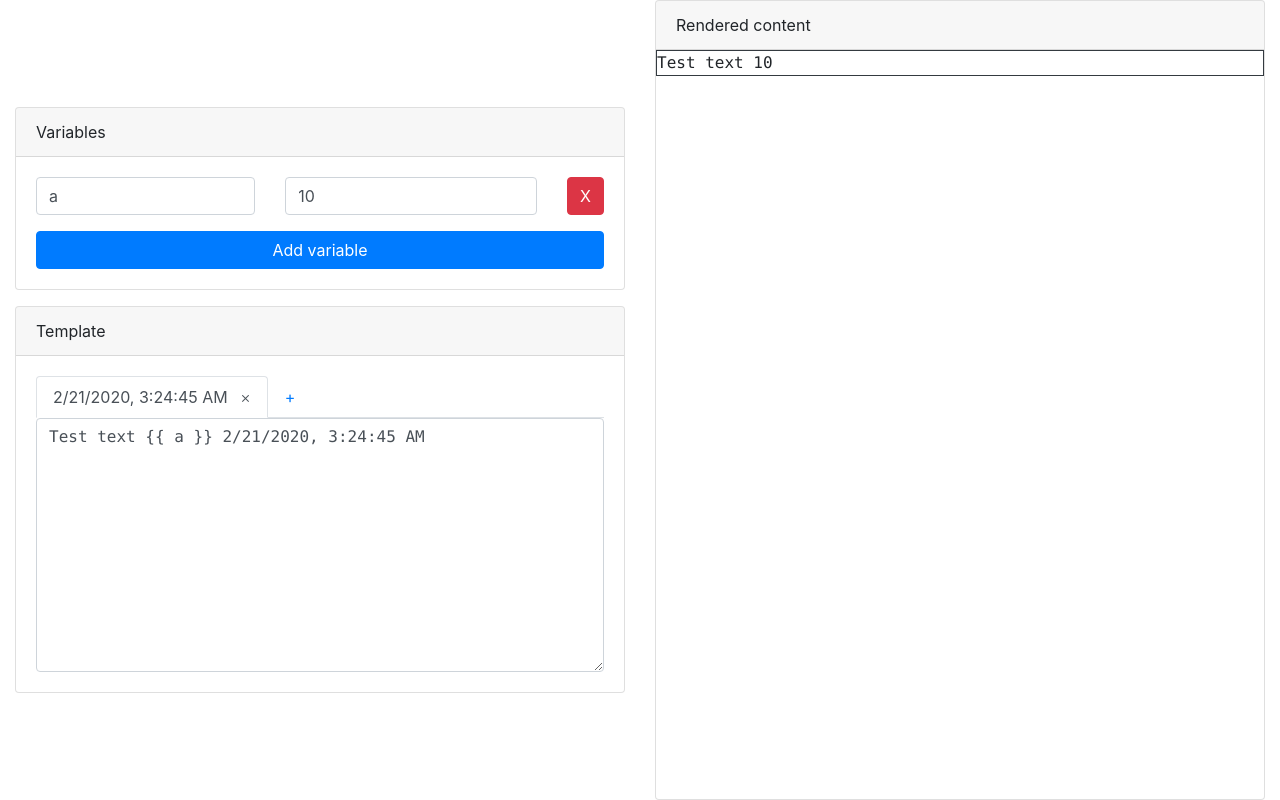
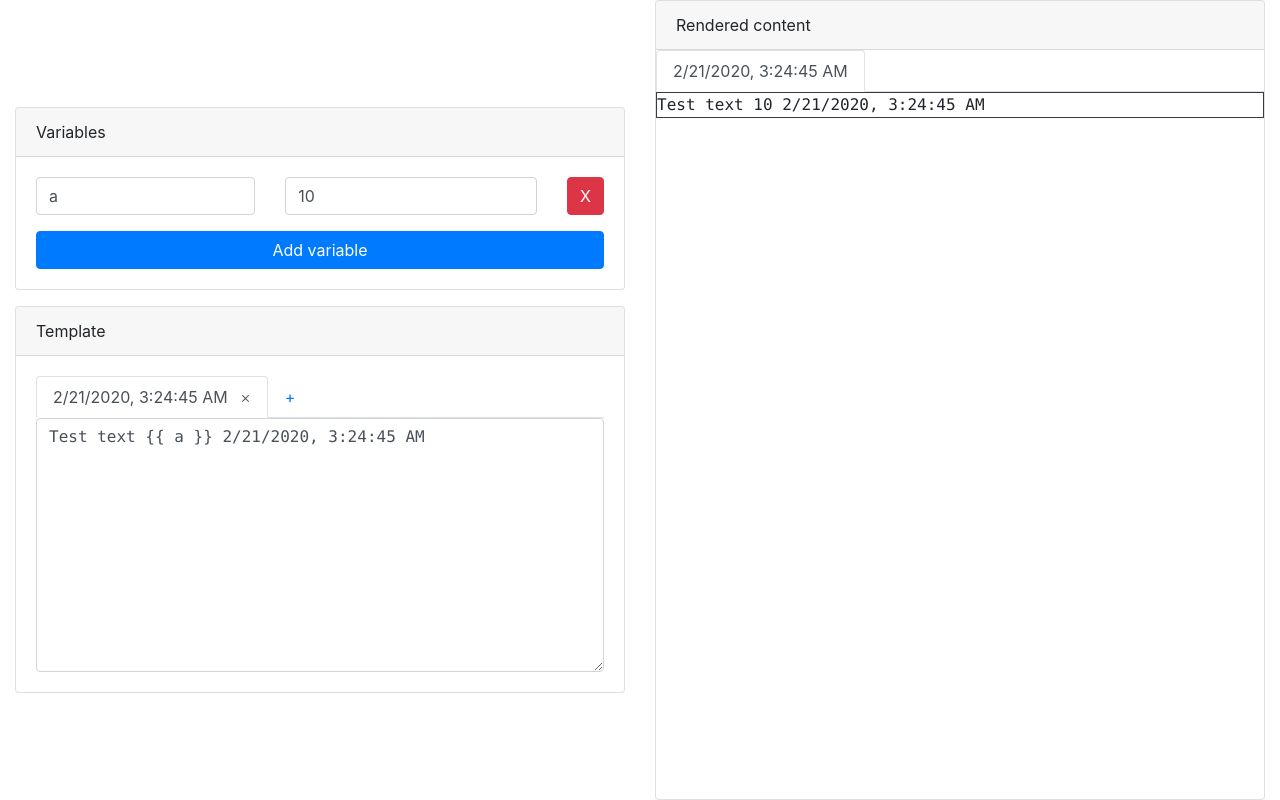
Before and after one commit to oliveirarthur/code-generator-src, an Angular app in the folder web/: page / in a window 1280 px wide. Built offline with nearby package versions, Linux system fonts and the light colour scheme.

Commit message:
Implements multiple templates rendering

```diff
--- a/web/src/app/components/renderer/renderer.component.html
+++ b/web/src/app/components/renderer/renderer.component.html
@@ -1,3 +1,22 @@
-<pre class="border border-dark m-0"
-  [innerHTML]="processedTemplate | async"
-></pre>
+<ul
+  ngbNav
+  #nav="ngbNav"
+  [(activeId)]="active"
+  class="nav-tabs"
+>
+  <li
+    *ngFor="let tab of (tabs | async); let i=index"
+    [ngbNavItem]="tab.id"
+  >
+    <a ngbNavLink>
+      {{ tab.name || 'Tab ' + (i + 1) }}
+    </a>
+    <ng-template ngbNavContent>
+      <pre class="border border-dark m-0"
+        [innerHTML]="(processedTemplates | async)[tab.id]"
+      ></pre>
+    </ng-template>
+  </li>
+</ul>
+
+<div [ngbNavOutlet]="nav" class=""></div>
--- a/web/src/app/components/renderer/renderer.component.ts
+++ b/web/src/app/components/renderer/renderer.component.ts
@@ -1,11 +1,13 @@
 import { Component, Input, OnInit } from '@angular/core';
 import { FormArray } from '@angular/forms';
 import { environment } from '@environments/environment';
-import { ITemplate } from '@typings/Template';
+import { ITab } from '@typings/Tab';
+import { IProcessedTemplate, IProcessedTemplateError, ITemplate } from '@typings/Template';
 import { IVariable } from '@typings/Variable';
+import * as Handlebars from 'handlebars';
+import _get from 'lodash/get';
 import { BehaviorSubject, merge, Subscription } from 'rxjs';
 import { debounceTime } from 'rxjs/operators';
-import * as Handlebars from 'handlebars';
 
 @Component({
   selector: 'cg-renderer',
@@ -14,12 +16,15 @@ import * as Handlebars from 'handlebars';
 })
 export class RendererComponent implements OnInit {
 
+  @Input() tabs: BehaviorSubject<Array<ITab>>;
   @Input() template: BehaviorSubject<ITemplate>;
   @Input() variables: FormArray;
 
   private variablesReduced = new BehaviorSubject<any>({});
 
-  processedTemplate = new BehaviorSubject<string>('');
+  active = 0;
+  processedTemplates = new BehaviorSubject<IProcessedTemplate>({});
+  errors = new BehaviorSubject<IProcessedTemplateError>({});
 
   constructor(
   ) { }
@@ -35,12 +40,12 @@ export class RendererComponent implements OnInit {
     });
 
     return merge(
-      this.template,
+      this.tabs,
       this.variablesReduced,
     ).pipe(
       debounceTime(environment.debounceTime),
     ).subscribe(() => {
-      this._renderTemplate();
+      this._renderTabTemplates();
     }).add(variablesChangesSubscription);
   }
 
@@ -53,15 +58,22 @@ export class RendererComponent implements OnInit {
     return variablesReduced;
   }
 
-  private _renderTemplate(): string {
-    try {
-      const template = Handlebars.compile(this.template.value.text)(this.variablesReduced.value);
-      this.processedTemplate.next(template);
-      return template;
-    } catch (error) {
-      console.error(error);
-    }
-    return this.processedTemplate.value;
+  private _renderTabTemplates(): IProcessedTemplate {
+    const processedTemplates = this.tabs.value.reduce((acc, tab) => {
+      try {
+        const templateText = _get(tab, 'template.text');
+        const processedTemplate = Handlebars.compile(templateText)(this.variablesReduced.value);
+        acc[tab.id] = processedTemplate;
+      } catch (error) {
+        this.errors.next({
+          ...this.errors.value,
+          [tab.id]: error,
+        });
+      }
+      return acc;
+    }, {});
+    this.processedTemplates.next(processedTemplates);
+    return processedTemplates;
   }
 
 }
--- a/web/src/app/components/template/template.component.html
+++ b/web/src/app/components/template/template.component.html
@@ -20,7 +20,7 @@
         cols="30"
         rows="10"
         class="form-control text-monospace"
-        [formControl]="templateInput(tab)"
+        [formControl]="input(tab)"
       ></textarea>
     </ng-template>
   </li>
--- a/web/src/app/components/template/template.component.ts
+++ b/web/src/app/components/template/template.component.ts
@@ -1,9 +1,10 @@
 import { Component, Input, OnInit } from '@angular/core';
-import { FormBuilder, FormControl } from '@angular/forms';
+import { FormBuilder, FormGroup } from '@angular/forms';
 import { ITab } from '@typings/Tab';
 import { ITemplate } from '@typings/Template';
+import _get from 'lodash/get';
+import _set from 'lodash/set';
 import { BehaviorSubject } from 'rxjs';
-import _get from 'lodash/get';
 
 @Component({
   selector: 'cg-template',
@@ -14,8 +15,9 @@ export class TemplateComponent implements OnInit {
 
   @Input() template: BehaviorSubject<ITemplate>;
   @Input() tabs: BehaviorSubject<Array<ITab>>;
+
   active = 1;
-
+  inputs: FormGroup;
 
   constructor(
     private formBuilder: FormBuilder,
@@ -23,12 +25,32 @@ export class TemplateComponent implements OnInit {
 
   ngOnInit(): void {
     this.addTab();
+    this._watchTabsChanges();
   }
 
-  templateInput(tab: ITab): FormControl {
-    const formControl = this.formBuilder.control(_get(tab, 'template.text', ''));
-    formControl.valueChanges.subscribe(value => tab.template.text = value);
-    return formControl;
+  private _watchTabsChanges() {
+    this.inputs = this.formBuilder.group({});
+    return this.tabs.subscribe(tabs => tabs.forEach(tab => {
+      const tabId = tab.id.toString();
+      if (this.inputs.get(tabId)) {
+        return;
+      }
+      const control = this.formBuilder.control(_get(tab, 'template.text', ''));
+      control.valueChanges.subscribe(value => {
+        const currentTabs = this.tabs.value;
+        const currentTab = currentTabs.find(cTab => cTab.id === tab.id);
+        _set(currentTab, 'template.text', value);
+        this.tabs.next(currentTabs);
+      });
+      this.inputs.addControl(
+        tabId,
+        control
+      );
+    }));
+  }
+
+  input(tab: ITab) {
+    return this.inputs.get(tab.id.toString());
   }
 
   addTab(event: MouseEvent = null) {
--- a/web/src/app/pages/generator/generator.component.html
+++ b/web/src/app/pages/generator/generator.component.html
@@ -36,6 +36,7 @@
       </div>
       <div class="card-body p-0">
         <cg-renderer
+          [tabs]="tabs"
           [template]="template"
           [variables]="variables"
         ></cg-renderer>
```
Also changed, not shown: web/src/typings/Template.ts (+8 -0 lines).
